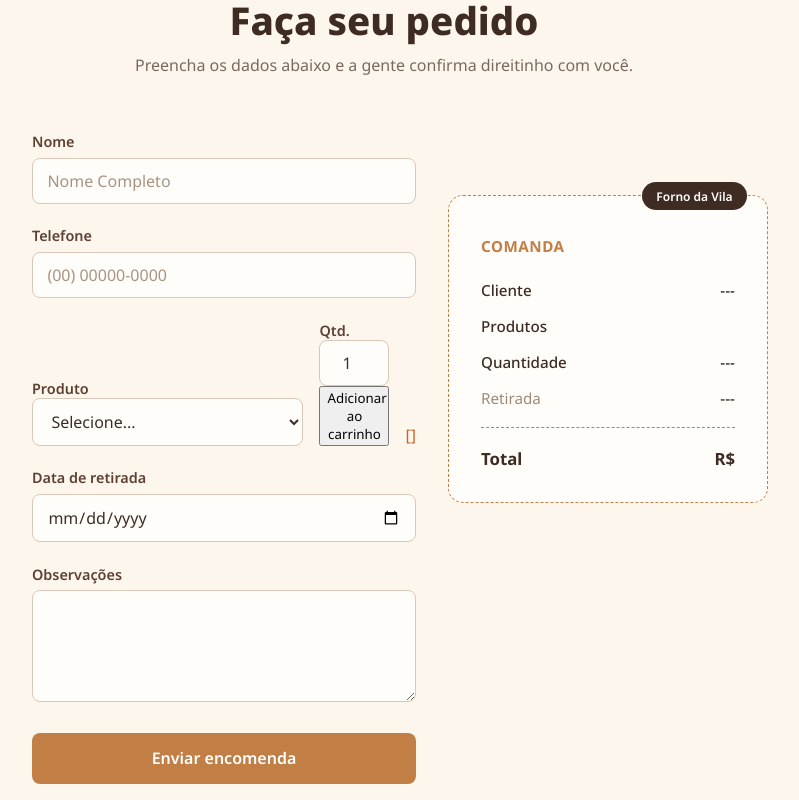
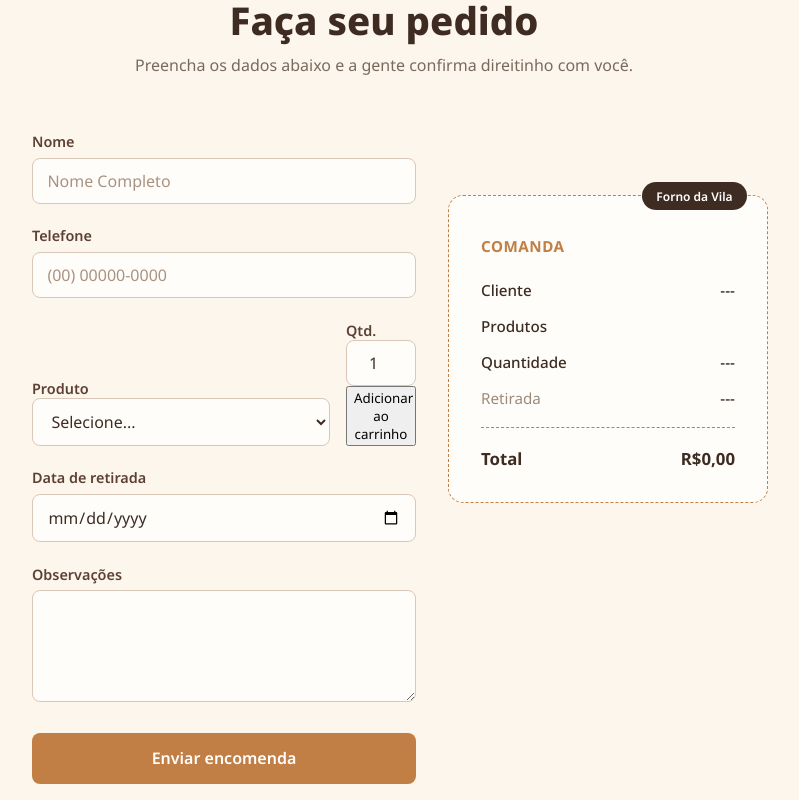
Before and after one commit to ryangbd/Padaria_Forno_da_Vila, a React (Vite) app: page / in a window 1280 px wide. Shown: the part 3856-4656 px from the top of the page, without its empty margins (256-1055 px from the left). Built offline with nearby package versions, Linux system fonts and the light colour scheme.

Commit message:
update soma de valor total

```diff
--- a/src/components/Encomenda/Encomenda.jsx
+++ b/src/components/Encomenda/Encomenda.jsx
@@ -5,6 +5,8 @@ function Encomenda(){
     const [form, setForm] = useState({nome:"", telefone:"", produtoId:"", dataRetirada:"", obs:""})
     const [quantidade, setQuantidade] = useState(1)
     const [carrinho, setCarrinho] = useState([])
+    const valorTotal = carrinho.reduce((valAnt,pAtual) => valAnt + pAtual.produto.preço*pAtual.quantidade,0)
+    const valorTotalFormatado = valorTotal.toLocaleString("pt-BR", { minimumFractionDigits: 2, maximumFractionDigits: 2 })
 
     function handleChange(e){
         setForm({...form, [e.target.name]: e.target.value})
@@ -47,7 +49,7 @@ function Encomenda(){
                                 <input type="number" min="0" value={quantidade} onChange={(e) => setQuantidade(Math.max(1, Number(e.target.value)))}/>
                                 <button type="button" onClick={adicionarAoCarrinho}>Adicionar ao carrinho</button>
                             </div>
-                                <pre>{JSON.stringify(carrinho, null, 2)}</pre>
+                           {/*<pre>{JSON.stringify(carrinho, null, 2)}</pre>*/}
                         </div>
 
 
@@ -72,7 +74,7 @@ function Encomenda(){
                         <div className="barrinha"></div>
                         <div className="linha-comanda total">
                             <span>Total</span>
-                            <span>R$</span>
+                            <span>R${valorTotalFormatado}</span>
                         </div>
                     </div>
                 </div>
```
